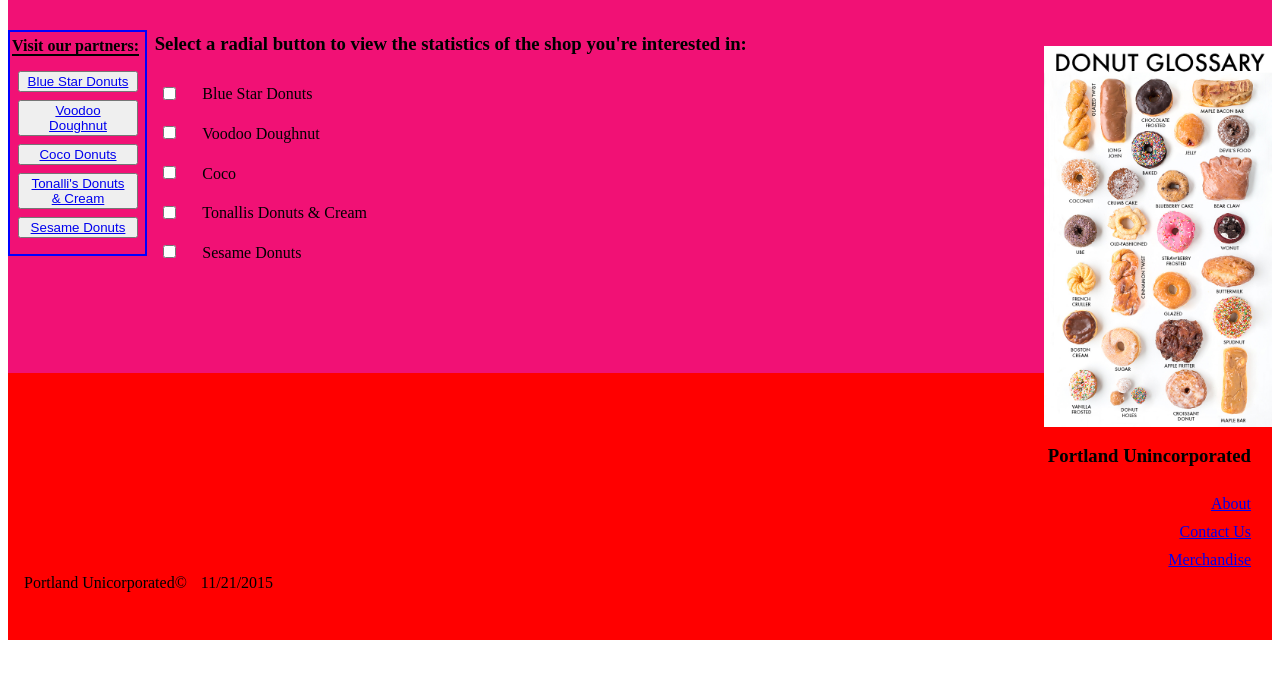
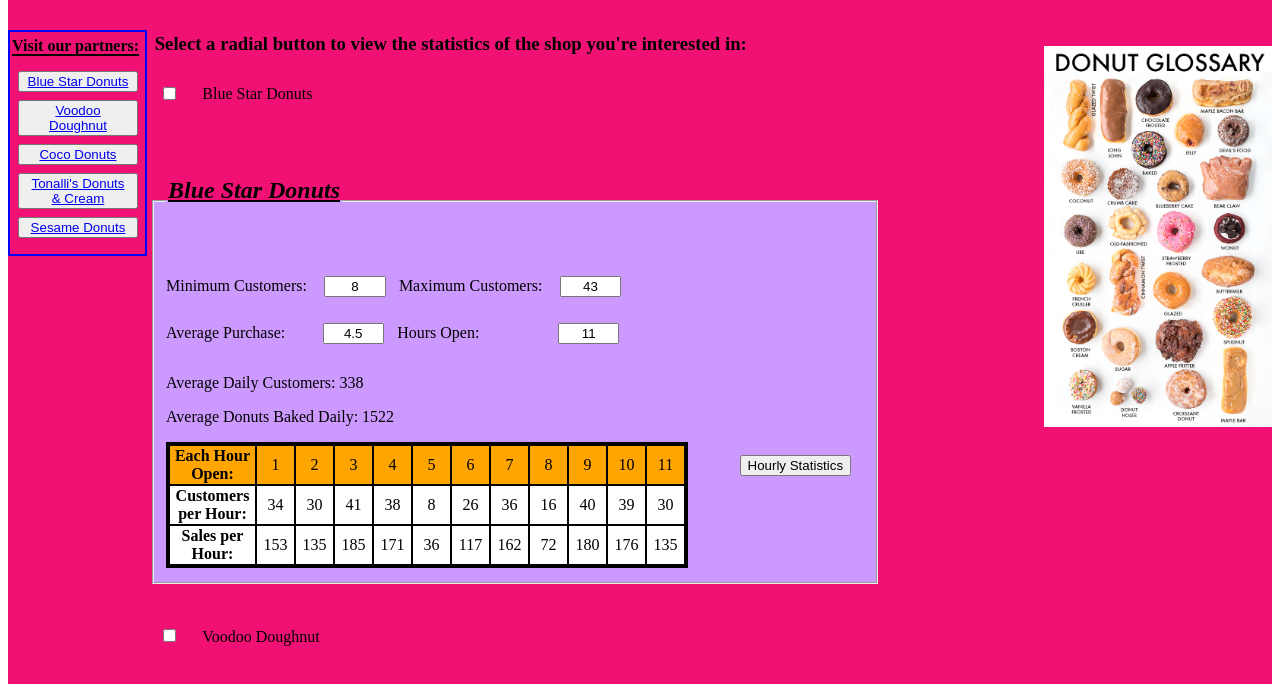
Before and after one commit to jacobshillman/DonutShop, a plain HTML site: page index.html in a window 1280 px wide. Shown: the part 242-926 px from the top of the page. Before the commit the page ends 890 px from the top, so only its background shows below. Drawn offline with Linux system fonts and the light colour scheme.

Commit message:
interactive-enhanced: work

```diff
--- a/shopsstyles.css
+++ b/shopsstyles.css
@@ -103,7 +103,6 @@
 
 #selection {
   margin: 1em 0em 1em 1em;
-
 }
 
   /*Dynamically generated checkboxes:   */
@@ -122,7 +121,7 @@
   min-width: 465px;
   background-color: #cc99ff;
   position: static;
-  display: none;
+  display: block;
 }
     /*Show/hide .donuts fieldsets:  */
   .showFields:checked ~ fieldset {
@@ -169,7 +168,7 @@
 
 .hourlyStats {
   background-color: white;
-  display: none;
+  display: inline-block;
 }
 
 .hourlyStats, tbody, th, td {
```
Also changed, not shown: shopsjs.js (+24 -13 lines), 1 other file.
